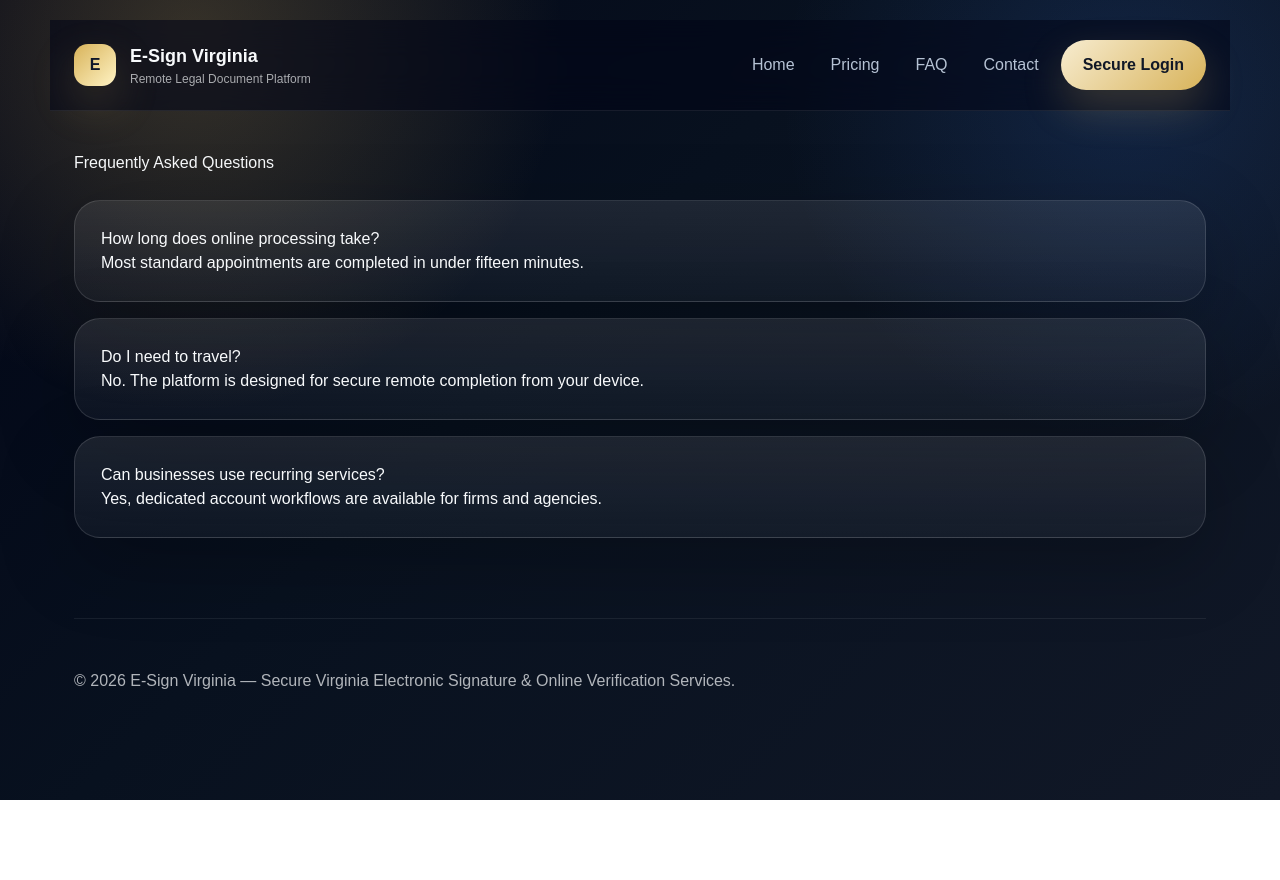
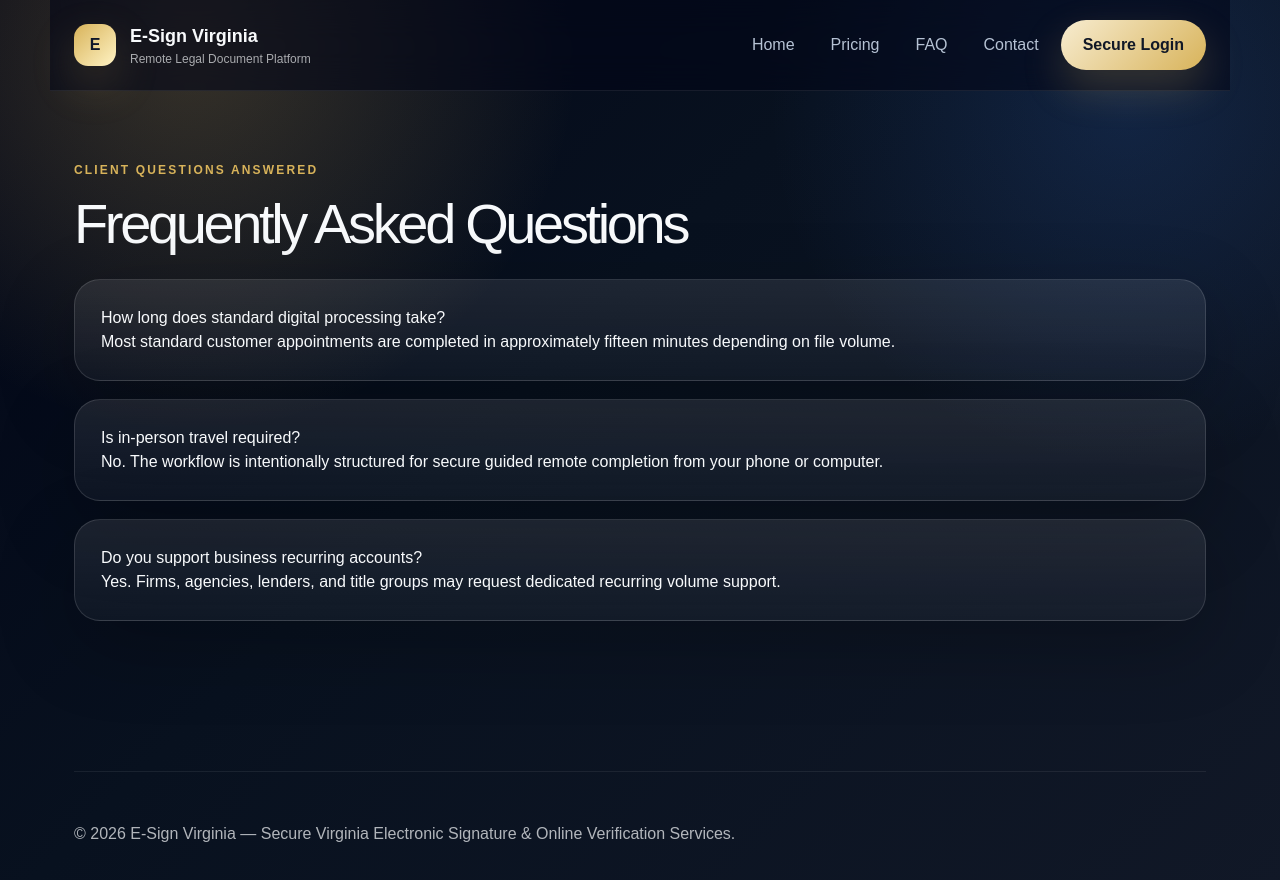
Before and after one commit to rawillia9801/esign, a Next.js app: page /faq in a window 1280 px wide. Shown: the top 880 px of the page. Before the commit the page ends 800 px from the top, so only its background shows below. Built offline with nearby package versions, Linux system fonts and the light colour scheme.

Commit message:
Upgrade FAQ page to luxury design

```diff
--- a/app/faq/page.tsx
+++ b/app/faq/page.tsx
@@ -3,14 +3,17 @@ import Footer from '../../components/Footer'
 
 export default function FAQ(){
  return (
-  <main className="container" style={{paddingTop:'20px'}}>
+  <main className="container">
    <Header />
-   <h1 style={{marginTop:'40px'}}>Frequently Asked Questions</h1>
-   <div style={{display:'grid',gap:'16px',marginTop:'25px'}}>
-    <div className="card"><h3>How long does online processing take?</h3><p>Most standard appointments are completed in under fifteen minutes.</p></div>
-    <div className="card"><h3>Do I need to travel?</h3><p>No. The platform is designed for secure remote completion from your device.</p></div>
-    <div className="card"><h3>Can businesses use recurring services?</h3><p>Yes, dedicated account workflows are available for firms and agencies.</p></div>
-   </div>
+   <section style={{padding:'70px 0'}}>
+    <div className="eyebrow">Client Questions Answered</div>
+    <h1 className="hero-title" style={{fontSize:'56px'}}>Frequently Asked Questions</h1>
+    <div style={{display:'grid',gap:'18px',marginTop:'28px'}}>
+      <div className="card"><h3>How long does standard digital processing take?</h3><p>Most standard customer appointments are completed in approximately fifteen minutes depending on file volume.</p></div>
+      <div className="card"><h3>Is in-person travel required?</h3><p>No. The workflow is intentionally structured for secure guided remote completion from your phone or computer.</p></div>
+      <div className="card"><h3>Do you support business recurring accounts?</h3><p>Yes. Firms, agencies, lenders, and title groups may request dedicated recurring volume support.</p></div>
+    </div>
+   </section>
    <Footer />
   </main>
  )
```
